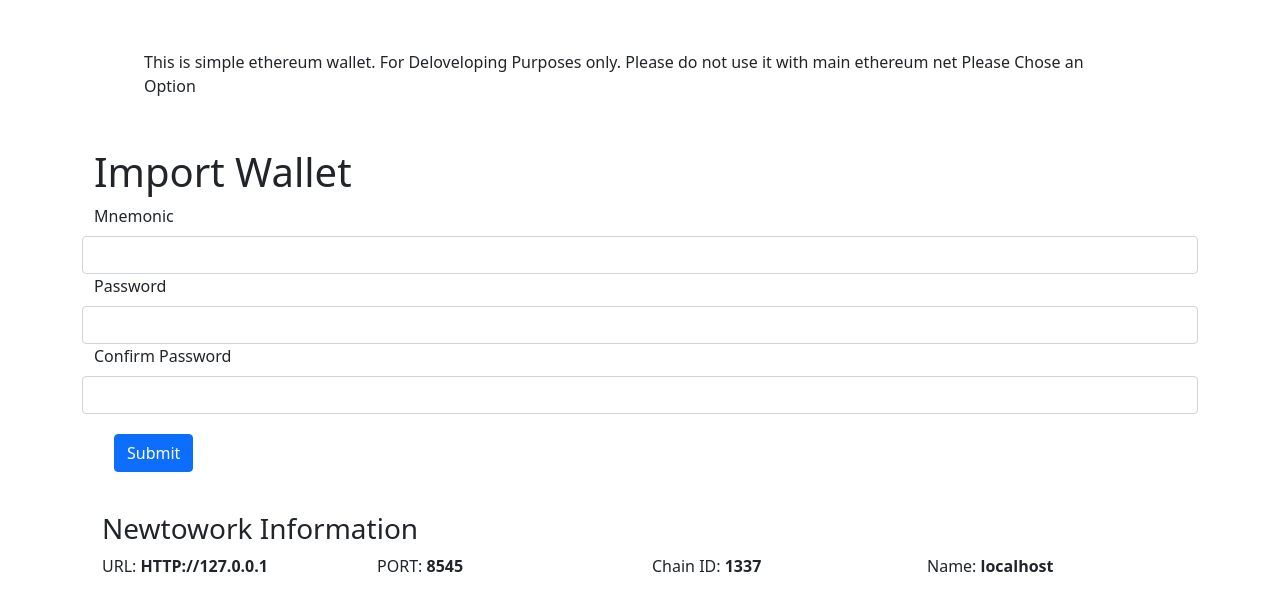
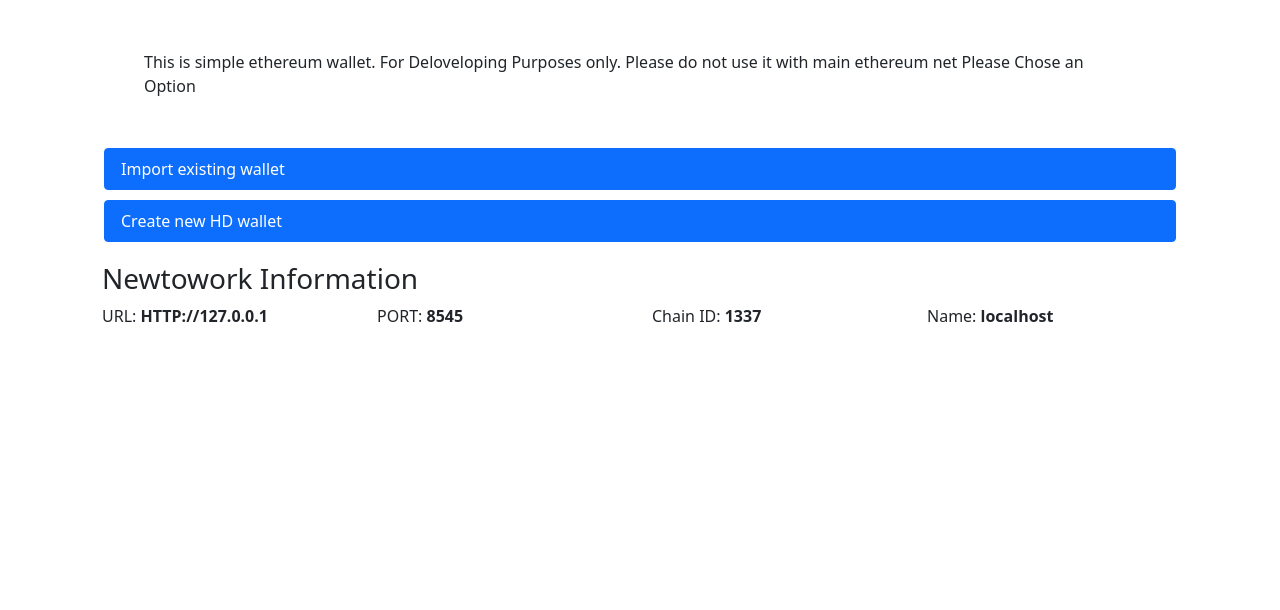
Before and after one commit to jerih0n/etheremum-simple-wallet, a React (Create React App) app in the folder ethereum-wallet/: page / in a window 1280 px wide. Shown: the top 610 px of the page. Built offline with nearby package versions, Linux system fonts and the light colour scheme.

Commit message:
encrypting private key

```diff
--- a/ethereum-wallet/src/App.js
+++ b/ethereum-wallet/src/App.js
@@ -3,13 +3,15 @@ import './App.css';
 import Main from "./components/Main"
 import ImportWallet from "./components/ImportWallet"
 import 'bootstrap/dist/css/bootstrap.min.css';
-import {BrowserRouter as Router, Route, Switch} from "react-router-dom"
+
 import NetworkHelper from "../src/storage/NetworksHelper"
 import { Cookies } from 'react-cookie';
 import { useState, useEffect } from 'react'
 import NetworkData from "./components/NetworkData"
 import Constants from "./storage/Constants"
 import WalletManager from "./components/WalletManager"
+import {BrowserRouter  as Router, Route, Switch, Redirect } from 'react-router-dom';
+import CreateWallet from './components/CreateWallet';
 
 
 function App() {
@@ -17,6 +19,7 @@ function App() {
 
   const[defaultNetworkConfig,setConfig] = useState({});
   const[privateKey, setPrivateKeyFromCoockie] = useState(null)
+  const[isPrivateKeyPresent, setIsPrivateKeyPresent] = useState(false)
 
   useEffect(()=> {
     const defaultConfig =  NetworkHelper.getDefaultNetwork();
@@ -27,28 +30,31 @@ function App() {
     console.log(defaultNetworkConfig);
   },[defaultNetworkConfig])
 
+  const RenderRedirect =() => {
+    if(isPrivateKeyPresent) {
+      console.log("private key preset " + isPrivateKeyPresent)
 
+      return <WalletManager
+      url={defaultNetworkConfig.Url}
+      encryptedPrivateKey={privateKey}
+      port={defaultNetworkConfig.Port}
+></WalletManager>
+    }
+    return  <Main networkConfig={defaultNetworkConfig}></Main>
+  }
   useEffect(() => {
     const coockieManager = new Cookies();
     const privateKeyEncrypted = coockieManager.get(Constants.PRIVATE_KEY_COCKIE_NAME)
     if(privateKeyEncrypted) {
       setPrivateKeyFromCoockie(privateKeyEncrypted);
+      setIsPrivateKeyPresent(true);
+      console.log("called oneces " + isPrivateKeyPresent)
+      return;
     }
-  },[])
+    console.log("called outside use effect " + isPrivateKeyPresent)
+    setIsPrivateKeyPresent(false);
+  })
 
-  const renderMenu = () => {
-    if(privateKey) {
-      return <WalletManager
-      url={defaultNetworkConfig.Url}
-      encryptedPrivateKey={privateKey}
-      port={defaultNetworkConfig.Port}
-      ></WalletManager>
-    }else {
-      return (
-        <ImportWallet networkConfig={defaultNetworkConfig} recoveryMode={false}></ImportWallet>
-      )
-    }
-  }
   return (
   <div className="container">
       <div className="container-fluid">
@@ -57,8 +63,22 @@ function App() {
           Please Chose an Option
         </div>
       </div>
-      {renderMenu()}
+      <Router>
+          <Switch>
+            <Route path="/create-wallet">
+                <CreateWallet networkConfig={defaultNetworkConfig} ></CreateWallet>
+            </Route>
+            <Route path="/import-wallet">
+                <ImportWallet networkConfig={defaultNetworkConfig}></ImportWallet>
+            </Route>
+            <Route path='/wallet-manager'>
 
+            </Route>
+            <Route path="/">
+                {RenderRedirect()}
+            </Route>
+          </Switch>
+      </Router>
     <NetworkData network={defaultNetworkConfig}/>
   </div>
 
--- /dev/null
+++ b/ethereum-wallet/src/components/CreateWallet.jsx
@@ -0,0 +1,8 @@
+
+
+const CreateWallet = ({networkConfig}) => {
+
+    return(<div>fAAF</div>)
+}
+
+export default CreateWallet;
--- a/ethereum-wallet/src/components/ImportWallet.jsx
+++ b/ethereum-wallet/src/components/ImportWallet.jsx
@@ -6,10 +6,12 @@ import { AES } from 'crypto-js';
 import Web3 from 'web3';
 import UrlBuilder from '../helpers/UrlBuilder';
 import { ethers } from 'ethers';
-import App from '../App';
 import { Wallet } from '@ethersproject/wallet';
+import CookieHelper from "../helpers/CookieHelper";
+import { Redirect, Route } from 'react-router';
+import Main from "../components/Main"
 
-const ImportWallet = ({networkConfig, recoveryMode}) => {
+const ImportWallet = ({networkConfig}) => {
 
     const validateMnemonicPhrase = (mnemonicInput) => {
         let isValidMnemonic = ethers.utils.isValidMnemonic(mnemonicInput);
@@ -18,8 +20,6 @@ const ImportWallet = ({networkConfig, recoveryMode}) => {
     }
 
     const validatePassword = (password, confirmedPassword) => {
-        console.log(password);
-        console.log(confirmedPassword)
         return password == confirmedPassword;
     }
     const [mnenonic, setMnemonic] = useState('')
@@ -44,12 +44,10 @@ const ImportWallet = ({networkConfig, recoveryMode}) => {
                 return;
             }
             const privateKey = generatePrivateKey(mnenonic);
-            console.log("private key is - " + privateKey)
-            const cookieManager = new Cookies();
+            const enctrypedPrivateKey = AES.encrypt(privateKey, `${password}`).toString();
+            CookieHelper.setCoockie(Constants.PRIVATE_KEY_COCKIE_NAME,enctrypedPrivateKey,new Date(Date.now()+100000000000000))
 
-            cookieManager.set(Constants.PRIVATE_KEY_COCKIE_NAME,privateKey,{expires:new Date(Date.now()+2592000)});
-
-            return <App></App>
+            return <Main networkConfig={networkConfig}></Main>
         }
         alert("Invalid Mnemonic")
     }
@@ -87,9 +85,6 @@ const ImportWallet = ({networkConfig, recoveryMode}) => {
          </div>
     </div>
     )
-
-
-
 }
 
 export default ImportWallet
--- a/ethereum-wallet/src/components/WalletManager.jsx
+++ b/ethereum-wallet/src/components/WalletManager.jsx
@@ -1,6 +1,12 @@
 import { useState, useEffect } from "react"
 import Web3 from "web3";
 import UrlBuilder from "../helpers/UrlBuilder";
+import { AES } from "crypto-js";
+import { ethers } from "ethers";
+import {Wallet} from 'ethers'
+import WalletBasicInfo from "./wallet-controlls/WalletBasicInfo";
+
+
 const WalletManager = ({url,port,encryptedPrivateKey}) => {
 
     const loadWeb3FromConfig = () => {
@@ -8,34 +14,34 @@ const WalletManager = ({url,port,encryptedPrivateKey}) => {
         const web3 = new Web3(new Web3.providers.HttpProvider(connection));
         return web3;
     }
-    const loadAccountByPrivateKey = () => {
-        const account = web3.eth.accounts.privateKeyToAccount(encryptedPrivateKey);
-        return account;
-    }
+    const[web3, setWeb3] = useState(loadWeb3FromConfig);
+    const[account, setAccount] = useState(null);
 
-    const[web3, setWeb3] = useState(loadWeb3FromConfig);
-    const[account, setAccount] = useState(loadAccountByPrivateKey);
-    const[balance, setBalance] = useState(null);
+    const[password, setPassword] = useState(null)
 
-   useEffect(() => {
-    web3.eth.getBalance(account.address)
-     .then(result => {
-        setBalance(result);
-     });
-   },[balance])
+   const onPassowordSubmit = (event) => {
+        event.preventDefault();
+        try {
+            const decryptedPriviteKey = AES.decrypt(encryptedPrivateKey, `${password}`).toString();
+            const account = new Wallet(decryptedPriviteKey);
+            alert(account.address());
+        }catch(error) {
+            console.log(error);
+        }
+   }
     return(
-       <div className="container">
-           <div className="row">
-               <div className="col">
-                   Address: {account.address}
-               </div>
-               <div className="col">
-                   Balance: {balance}
-               </div>
-           </div>
-       </div>
+        <div className="container-fluid">
+            <form onSubmit={onPassowordSubmit}>
+                <div className="row">
+                    <label htmlFor={password} className="form-label">Enter Password</label>
+                    <input type="password" className="form-control" onChange={(e) => setPassword(e.target.value)}/>
+                </div>
+                <div className="row">
+                    <input type="submit" value="Submit" className="btn btn-primary" style={{margin:20}}></input>
+                </div>
+            </form>
+        </div>
     )
-
 }
 
 export default WalletManager;
--- a/ethereum-wallet/src/components/main.jsx
+++ b/ethereum-wallet/src/components/main.jsx
@@ -1,12 +1,17 @@
 import { Route, Router, Switch } from "react-router"
 import ImportWallet from "./ImportWallet"
-const Main = (networkConfig) => {
+const Main = ({networkConfig}) => {
 
     return(
         <div className="container-fluid">
             <div>
                 <div className="list-group" style={{margin:10}}>
-                    <a href="/import-wallet" className="list-group-item list-group-item-action active">Import Existing Wallet</a>
+                    <a href="/import-wallet" className="list-group-item list-group-item-action active">Import existing wallet</a>
+                </div>
+            </div>
+            <div>
+                <div className="list-group" style={{margin:10}}>
+                    <a href="/create-wallet" className="list-group-item list-group-item-action active">Create new HD wallet</a>
                 </div>
             </div>
         </div>
--- /dev/null
+++ b/ethereum-wallet/src/components/wallet-controlls/WalletBasicInfo.jsx
@@ -0,0 +1,32 @@
+import { useState, useEffect } from "react"
+import Web3 from "web3";
+import { ethers } from "ethers";
+
+const WalletBasicInfo = ({web3,account}) => {
+
+    const[balance, setBalance] = useState(null);
+
+    useEffect(() => {
+        web3.eth.getBalance(account.address)
+         .then(result => {
+            setBalance(result);
+         });
+       },[balance])
+
+
+    return (
+        <div className="container">
+        <div className="row">
+            <div className="col">
+                Address: {account.address}
+            </div>
+            <div className="col">
+                Balance: {balance}
+            </div>
+        </div>
+    </div>
+    )
+
+}
+
+export default WalletBasicInfo;
--- /dev/null
+++ b/ethereum-wallet/src/helpers/CookieHelper.js
@@ -0,0 +1,22 @@
+
+import Cookies from "universal-cookie"
+
+const CookieHelper = {
+
+
+    setCoockie: function(key, value, expirationTime) {
+        const coockieHelper = new Cookies();
+        coockieHelper.set(key, value, { expires:expirationTime})
+    },
+
+    getCoockie: function(key) {
+        const coockieHelper = new Cookies();
+        return  coockieHelper.get(key);
+    },
+
+    removeCoockie: function(key) {
+        const coockieHelper = new Cookies();
+        coockieHelper.remove(key);
+    }
+}
+export default CookieHelper
--- a/ethereum-wallet/src/index.js
+++ b/ethereum-wallet/src/index.js
@@ -3,7 +3,6 @@ import ReactDOM from 'react-dom';
 import './index.css';
 import App from './App';
 import reportWebVitals from './reportWebVitals';
-
 import { CookiesProvider } from 'react-cookie';
 
 ReactDOM.render(
```
